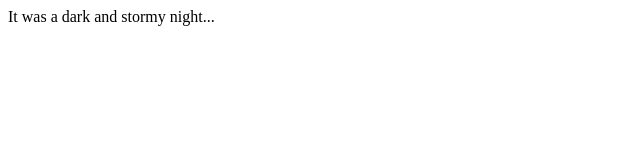
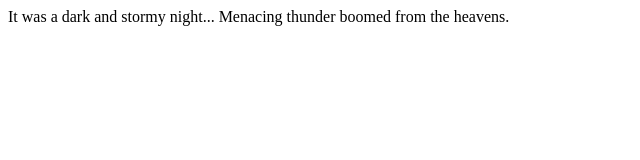
Before and after one commit to jakeckhardt/Fireside-Story, a plain HTML site: page index.html in a window 1280 px wide. Shown: the whole page, without its empty margins (0-640 px from the left). Drawn offline with Linux system fonts and the light colour scheme.

Commit message:
Added second line

```diff
--- a/index.html
+++ b/index.html
@@ -1,5 +1,5 @@
 <html>
   <body>
-    <p>It was a dark and stormy night...</p>
+    <p>It was a dark and stormy night... Menacing thunder boomed from the heavens.</p>
   </body>
 </html>
```
